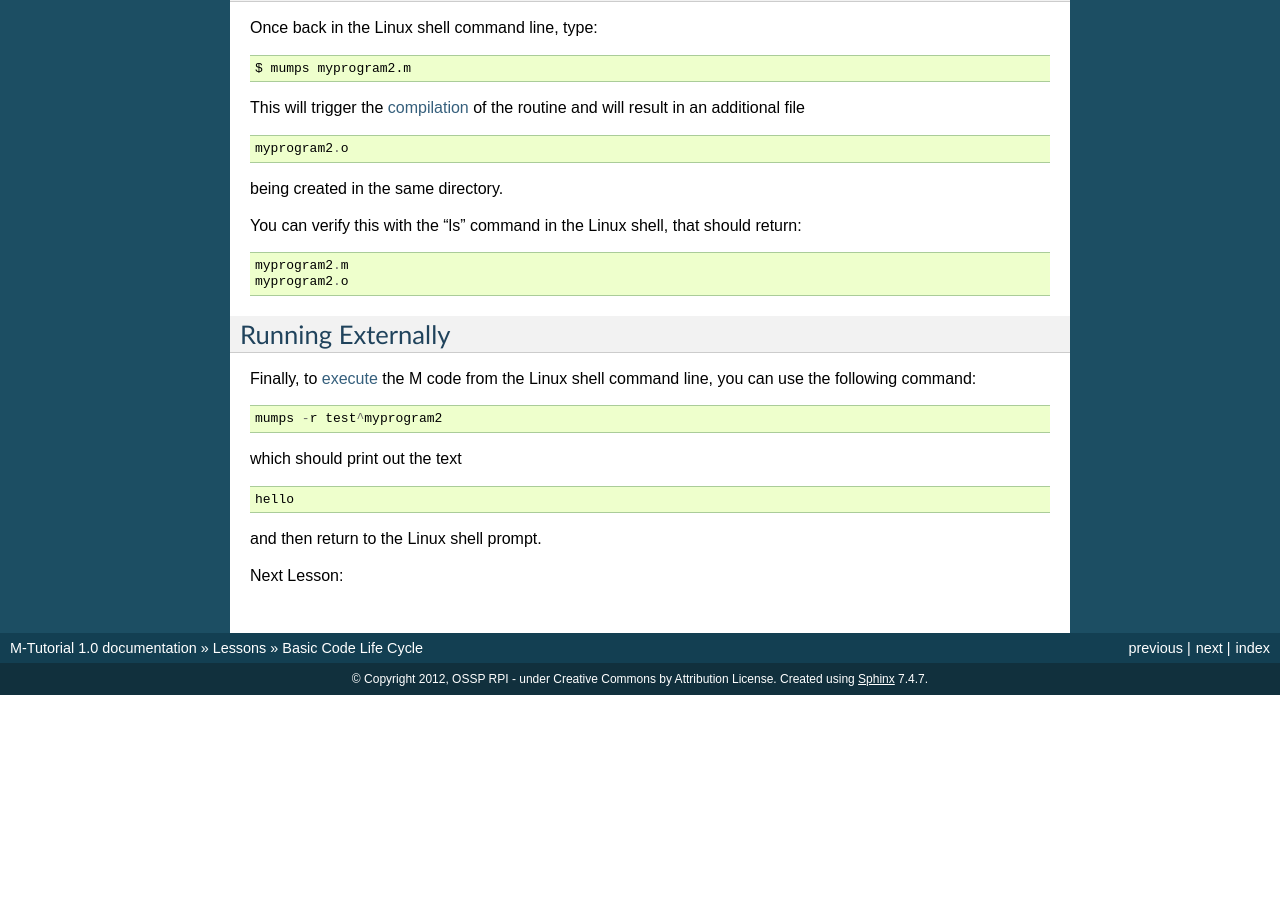
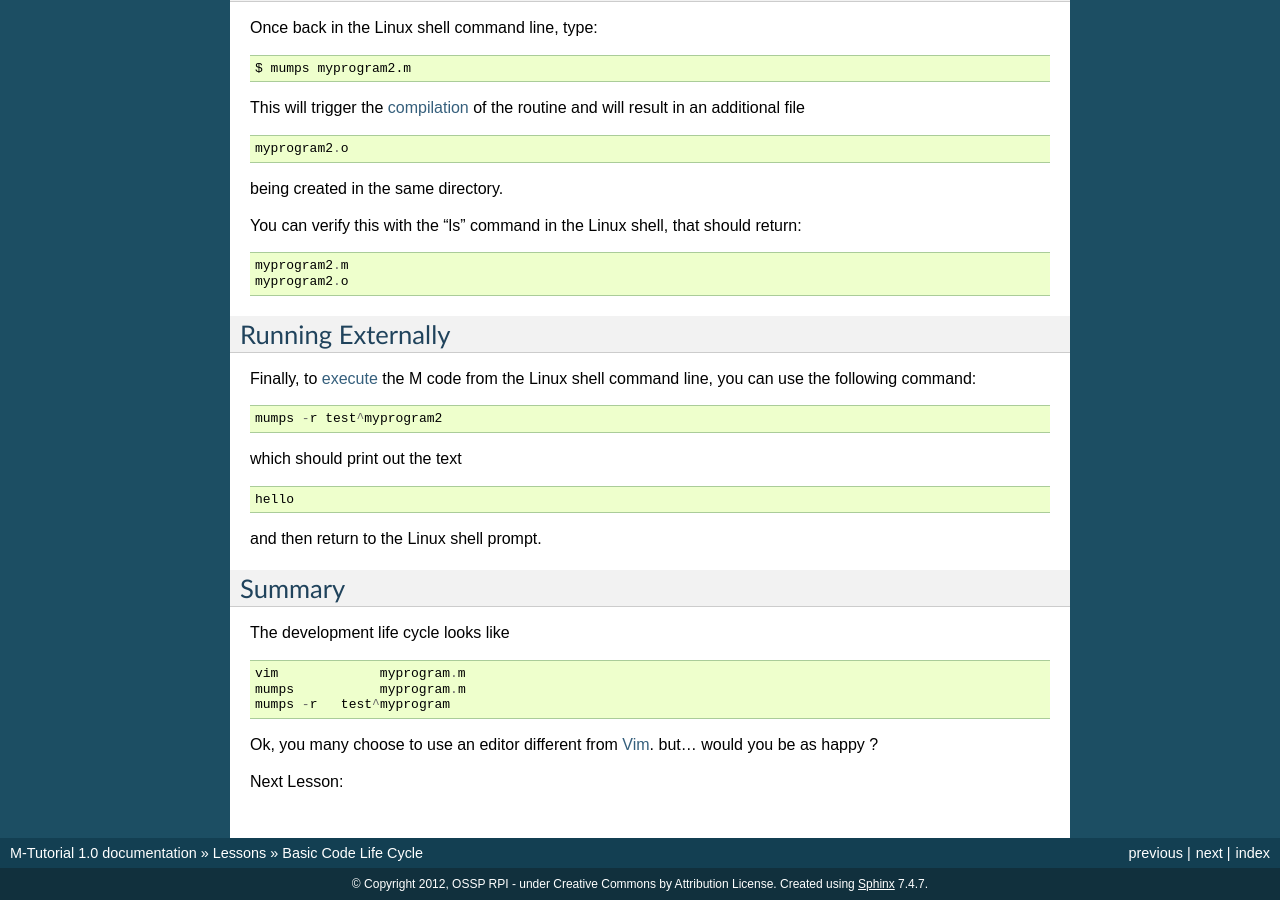
Before and after one commit to luisibanez/M-Tutorial, a Sphinx documentation site: the page built from source/BasicCodeLifeCycle_Lesson.rst, in a window 1280 px wide and 900 px high, scrolled down 2221 px. Built offline with Sphinx 7.4.7, drawn with Linux system fonts in a browser that asks for light colours; before the commit the page ends 2916 px from its top, so only the background shows below that.

Commit message:
Added summary at the end.

```diff
--- a/source/BasicCodeLifeCycle_Lesson.rst
+++ b/source/BasicCodeLifeCycle_Lesson.rst
@@ -204,4 +204,19 @@ which should print out the text
 and then return to the Linux shell prompt.
 
 
+Summary
+#######
+
+The development life cycle looks like
+
+::
+
+    vim             myprogram.m
+    mumps           myprogram.m
+    mumps -r   test^myprogram
+
+Ok,
+you many choose to use an editor different from `Vim`_.
+but... would you be as happy ?
+
 Next Lesson:
```
